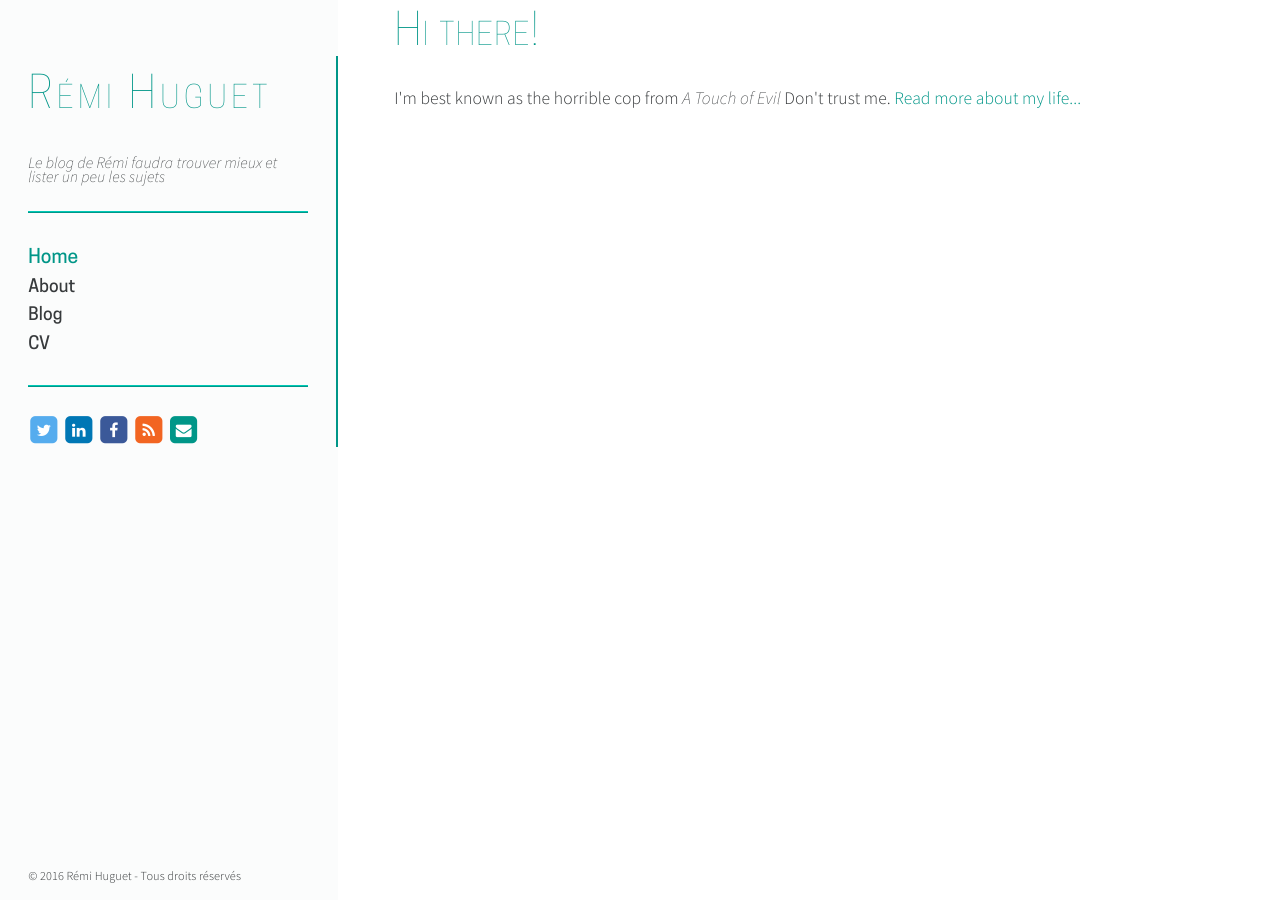
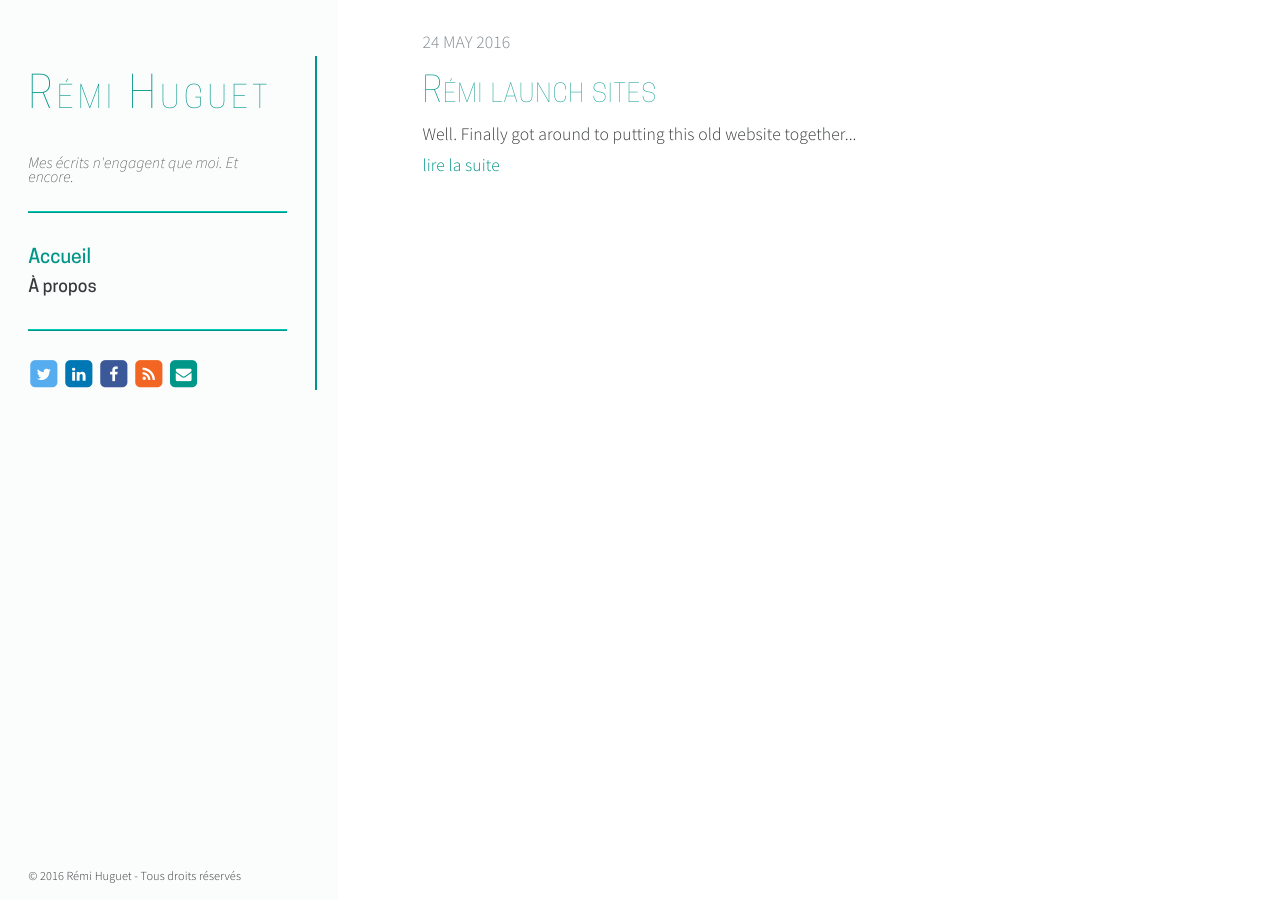
Before and after one commit to remihuguet/remihuguet.github.io, a Jekyll site: the page built from index.html, in a window 1280 px wide. Built offline with Jekyll 4.4.1, drawn with Linux system fonts in a browser that asks for light colours; the list of posts is cut into pages by our own code.

Commit message:
Continue jekyll blog setup - pagination, site structure, ...

```diff
--- a/Gemfile
+++ b/Gemfile
@@ -5,3 +5,4 @@ require 'open-uri'
 versions = JSON.parse(open('https://pages.github.com/versions.json').read)
 
 gem 'github-pages', versions['github-pages']
+gem 'jekyll-paginate'
--- a/_config.yml
+++ b/_config.yml
@@ -1,3 +1,5 @@
+gems: [jekyll-paginate]
 name: Rémi Huguet
 markdown: kramdown
 permalink: /blog/:year/:month/:day/:title
+paginate: 10
--- a/_layouts/default.html
+++ b/_layouts/default.html
@@ -14,7 +14,7 @@
 	<title>{{page.title}}</title>
 	<link rel="shortcut icon" href="/assets/img/favicon.ico">
 
-	<link rel="alternate" type="application/atom+xml" title="Atom" href="/blog/atom.xml">
+	<link rel="alternate" type="application/atom+xml" title="Atom" href="/atom.xml">
 
     <link rel="stylesheet" href="/assets/css/bootstrap.min.css">
     <link rel="stylesheet" href="/assets/css/font-awesome/font-awesome.css">
@@ -40,10 +40,8 @@
             </div>
             <div class="collapse navbar-toggleable-md" id="exCollapsingNavbar2">
                 <ul class="nav navbar-nav">
-                    <li class="nav-item active" id="dropdown-menu-home"><a class="nav-link" href="/">Home</a></li>
-                    <li class="nav-item"><a class="nav-link" href="/about">About</a></li>
-                    <li class="nav-item"><a class="nav-link" href="/blog">Blog</a></li>
-                    <li class="nav-item"><a class="nav-link" href="/cv">CV</a></li>
+                    <li class="nav-item {% if page.url == '/' %}active{% endif %}" id="dropdown-menu-home"><a class="nav-link" href="/">Accueil</a></li>
+                    <li class="nav-item {% if page.url == '/about/' %} active {% endif %}"><a class="nav-link" href="/about">À propos</a></li>
                 </ul>
             </div>
         </nav>
@@ -54,14 +52,12 @@
                     Rémi Huguet
                 </p>
                 <p class="sidebar-baseline">
-                    Le blog de Rémi faudra trouver mieux et lister un peu les sujets
+                    Mes écrits n'engagent que moi. Et encore.
                 </p>
                 <hr />
                 <ul class="nav sidebar-nav">
-                    <li class="nav-item active" id="dropdown-menu-home"><a class="nav-link" href="/">Home</a></li>
-                    <li class="nav-item"><a class="nav-link" href="/about">About</a></li>
-                    <li class="nav-item"><a class="nav-link" href="/blog">Blog</a></li>
-                    <li class="nav-item"><a class="nav-link" href="/cv">CV</a></li>
+                    <li class="nav-item {% if page.url == '/' %}active{% endif %}" id="dropdown-menu-home"><a class="nav-link" href="/">Accueil</a></li>
+                    <li class="nav-item {% if page.url == '/about/' %} active {% endif %}"><a class="nav-link" href="/about">À propos</a></li>
                 </ul>
                 <hr />
                 <div class="follow-me">
@@ -128,10 +124,8 @@
     		<div class="container-fluid">
                 <div class="col-xs-12">
                     <nav class="nav nav-inline">
-                        <a class="nav-link" href="/">Home</a>
-                        <a class="nav-link" href="/about">About</a>
-                        <a class="nav-link" href="/blog">Blog</a>
-                        <a class="nav-link" href="/cv">CV</a>
+                        <a class="nav-link" href="/">Accueil</a>
+                        <a class="nav-link" href="/about">À propos</a>
                     </nav>
                 </div>
                 <hr />
--- a/cv/index.html
+++ /dev/null
@@ -1,5 +0,0 @@
----
-layout: default
-title: Rémi's CV
----
-	<h1>{{ page.title }}</h1>
--- a/index.html
+++ b/index.html
@@ -1,8 +1,64 @@
 ---
 layout: default
-title: Rémi Huguet, this is a test
+title: Rémi Huguet
+description: Blog de Rémi Huguet
+keywords: blog
 ---
-<div class="blurb">
-	<h1>Hi there!</h1>
-	<p>I'm best known as the horrible cop from <em>A Touch of Evil</em> Don't trust me. <a href="/about">Read more about my life...</a></p>
-</div><!-- /.blurb -->
+<div class="post-list">
+  {% for post in paginator.posts %}
+    <article class="post-resume">
+        <p class="post-header">
+            <span class="date">{{post.date|date_to_string}}</span>
+        </p>
+        <h2><a href="{{ post.url }}" title="{{post.title}}">{{ post.title }}</a></h2>
+        <p>{{post.description|truncatewords:60}}</p>
+        <p><a href="{{ post.url }}">lire la suite</a></p>
+    </article>
+    {% endfor %}
+    {% if paginator.total_pages > 1 %}
+        <div class="text-center">
+            <ul class="pagination">
+                <li class="page-item">
+                    <span class="page-link">Page {{ paginator.page }} sur {{ paginator.total_pages }}</span>
+                </li>
+
+                {% if paginator.previous_page %}
+                    <li class="page-item prev previous">
+                        <a class="page-link" href="{{ paginator.previous_page_path | prepend: site.baseurl | replace: '//', '/' }}">&larr;</a>
+                    </li>
+                {% else %}
+                    <li class="page-item prev previous disabled">
+                        <span class="page-link">&larr;</span>
+                    </li>
+
+                {% endif %}
+
+                {% for page in (1..paginator.total_pages) %}
+                    {% if page == paginator.page %}
+                        <li class="page-item active">
+                            <span class = "page-link">{{ page }}</span>
+                        </li>
+                    {% elsif page == 1 %}
+                        <li class="page-item">
+                            <a class="page-link" href="{{ paginator.previous_page_path | prepend: site.baseurl | replace: '//', '/' }}">{{ page }}</a>
+                        </li>
+                    {% else %}
+                        <li class="page-item">
+                            <a class="page-link" href="{{ site.paginate_path | prepend: site.baseurl | replace: '//', '/' | replace: ':num', page }}">{{ page }}</a>
+                        </li>
+                    {% endif %}
+                {% endfor %}
+
+                {% if paginator.next_page %}
+                    <li class="page-item next">
+                        <a class="page-link" href="{{ paginator.next_page_path | prepend: site.baseurl | replace: '//', '/' }}">&rarr;</a>
+                    </li>
+                {% else %}
+                    <li class="page-item next disabled">
+                        <span class="page-link">&rarr;</span>
+                    </li>
+                {% endif %}
+            </ul>
+      </div>
+    {% endif %}
+</div>
```
Also changed, not shown: _drafts/sudweb-en-un-mot.md (added, +18 -0 lines), _layouts/post.html (+13 -0 lines), blog/index.html (deleted, +0 -17 lines), Gemfile.lock, atom.xml (renamed from blog/atom.xml), 1 other file.
